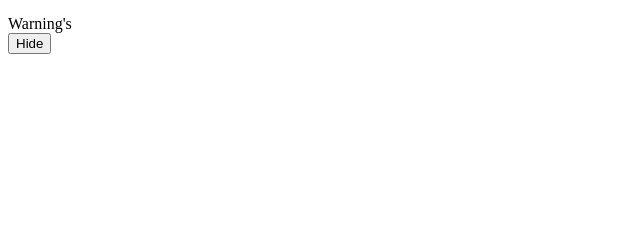
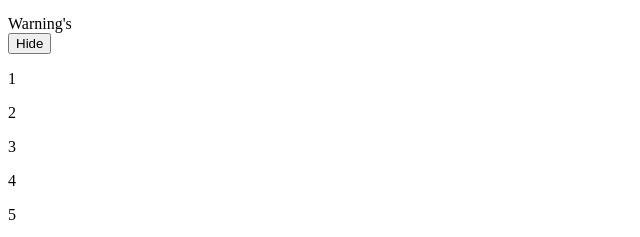
Before and after one commit to rahulvishwakarm/React-Fundamentals, a React (Create React App) app in the folder react-basics/: page / in a window 1280 px wide. Shown: the part 1042-1279 px from the top of the page, without its empty margins (0-640 px from the left). Before the commit the page ends 1104 px from the top, so only its background shows below. Built offline with nearby package versions, Linux system fonts and the light colour scheme.

Commit message:
Using Map

```diff
--- a/react-basics/src/App.js
+++ b/react-basics/src/App.js
@@ -9,6 +9,7 @@ import ArgumentPassingInEvenetHandlers from "./HandlingEvents/ArgumentPassingInE
 import EventHandler from "./HandlingEvents/EventHandler";
 import Toogle from "./HandlingEvents/Toogle";
 import JSX from "./JSX Introduction/JSX";
+import UsingMap from "./List and Keys/UsingMap";
 import RenderElement from "./Rendering Element/RenderElement";
 import Rendering from './State and LifeCycle/Rendering';
 
@@ -45,6 +46,9 @@ function App() {
 
         {/* Prevent Component from rendering */}
         <PreventComponentFromRendering/>
+
+        {/* List and Keys */}
+        <UsingMap/>
     </div>
   );
 }
--- /dev/null
+++ b/react-basics/src/List and Keys/UsingMap.js
@@ -0,0 +1,15 @@
+function UsingMap() {
+    const arr = [1,2,3,4,5];
+    return (
+        <div>
+            {
+                arr.map(ele => (
+                    <p>
+                        {ele}
+                    </p>
+                ))
+            }
+        </div>
+    )
+}
+export default UsingMap;
```
